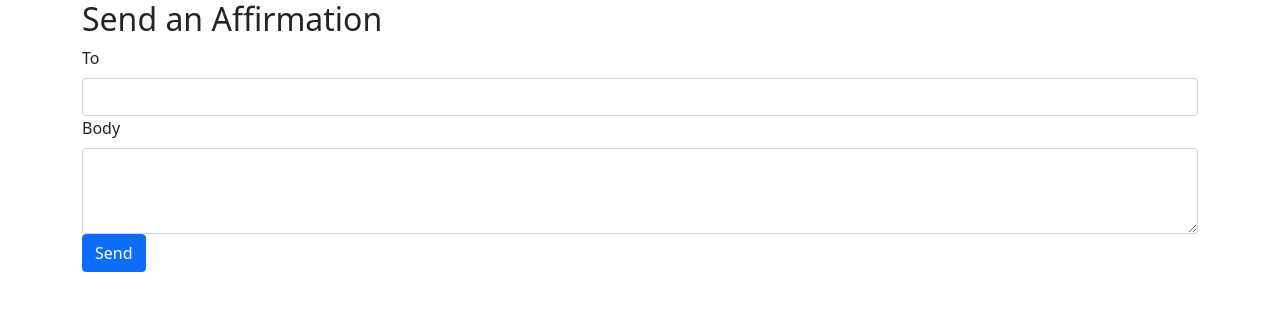
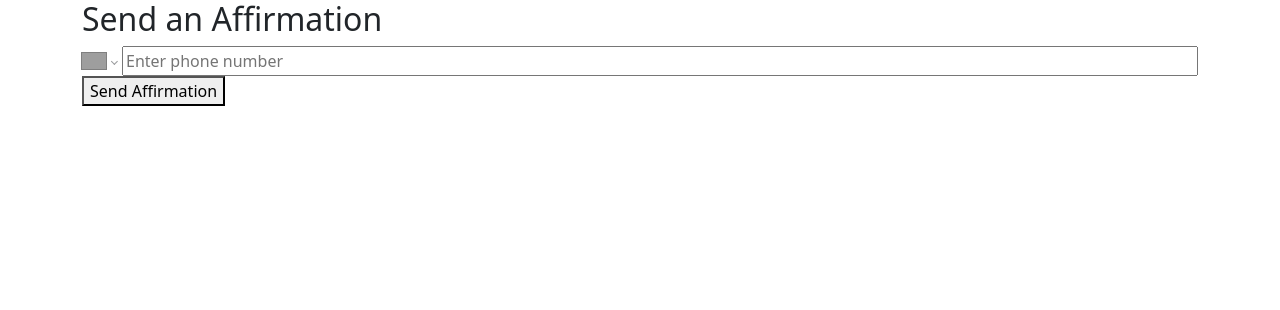
Before and after one commit to alexander-jenkins/affirmations.tech, a React (Create React App) app: page / in a window 1280 px wide. Shown: the top 310 px of the page. Built offline with nearby package versions, Linux system fonts and the light colour scheme; grey boxes are pictures that could not be loaded.

Commit message:
added skeleton of the message sending form

```diff
--- a/package.json
+++ b/package.json
@@ -10,6 +10,7 @@
     "react": "^17.0.2",
     "react-bootstrap": "^2.0.1",
     "react-dom": "^17.0.2",
+    "react-phone-number-input": "^3.1.35",
     "react-scripts": "4.0.3",
     "twilio": "^3.70.0",
     "web-vitals": "^1.1.2"
--- a/src/App.js
+++ b/src/App.js
@@ -1,39 +1,27 @@
 import React, { useState } from 'react';
-import { Container, Form, Button } from 'react-bootstrap';
+import { Container } from 'react-bootstrap';
+import 'react-phone-number-input/style.css';
+import PhoneInputField from './PhoneInput';
 
 function App() {
   // declare state vars
-  const [number, setNumber] = useState('');
-  const [body, setBody] = useState('');
+  const [phoneNumber, setPhoneNumber] = useState();
+  const sendMessage = () => {
+    console.log(`Sending a message to ${phoneNumber}`);
+  };
 
   return (
     <div className='App'>
       <Container>
         <h2>Send an Affirmation</h2>
-        <Form>
-          <Form.Group>
-            <Form.Label htmlFor='to'>To</Form.Label>
-            <Form.Control
-              value={number}
-              onChange={(e) => setNumber(e.target.value)}
-            />
-          </Form.Group>
+        <PhoneInputField
+          phoneNumber={phoneNumber}
+          setPhoneNumber={setPhoneNumber}
+        ></PhoneInputField>
+        <button onClick={sendMessage}>Send Affirmation</button>
+      </Container>
 
-          <Form.Group>
-            <Form.Label htmlFor='message'>Body</Form.Label>
-            <Form.Control
-              as='textarea'
-              rows='3'
-              value={body}
-              onChange={(e) => setBody(e.target.value)}
-            />
-          </Form.Group>
-        </Form>
-        <Button variant='primary' type='submit'>
-          Send
-        </Button>
-      </Container>
-      {console.log(`Number is ${number} and the Message is ${body}`)}
+      {console.log(`Phone number is: ${phoneNumber}`)}
     </div>
   );
 }
--- /dev/null
+++ b/src/PhoneInput.js
@@ -0,0 +1,17 @@
+import 'react-phone-number-input/style.css';
+import PhoneInput from 'react-phone-number-input';
+
+function PhoneInputField({ phoneNumber, setPhoneNumber }) {
+  // `value` will be the parsed phone number in E.164 format.
+  // Example: "+12133734253".
+  return (
+    <PhoneInput
+      placeholder='Enter phone number'
+      defaultCountry='US'
+      value={phoneNumber}
+      onChange={setPhoneNumber}
+    />
+  );
+}
+
+export default PhoneInputField;
```
Also changed, not shown: ListOfAffirmations.txt, 1 other file (tests, documents, lock files or other folders).
